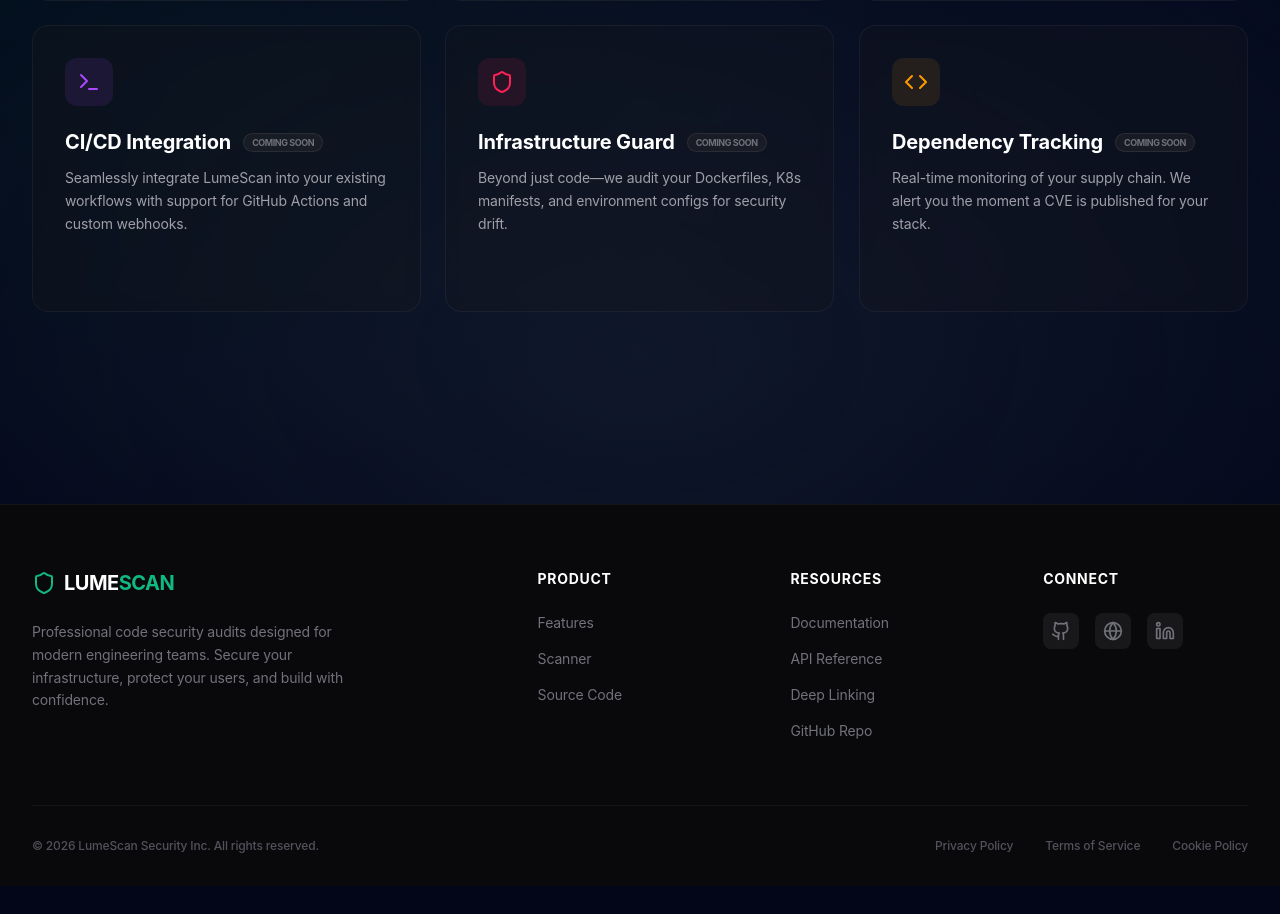
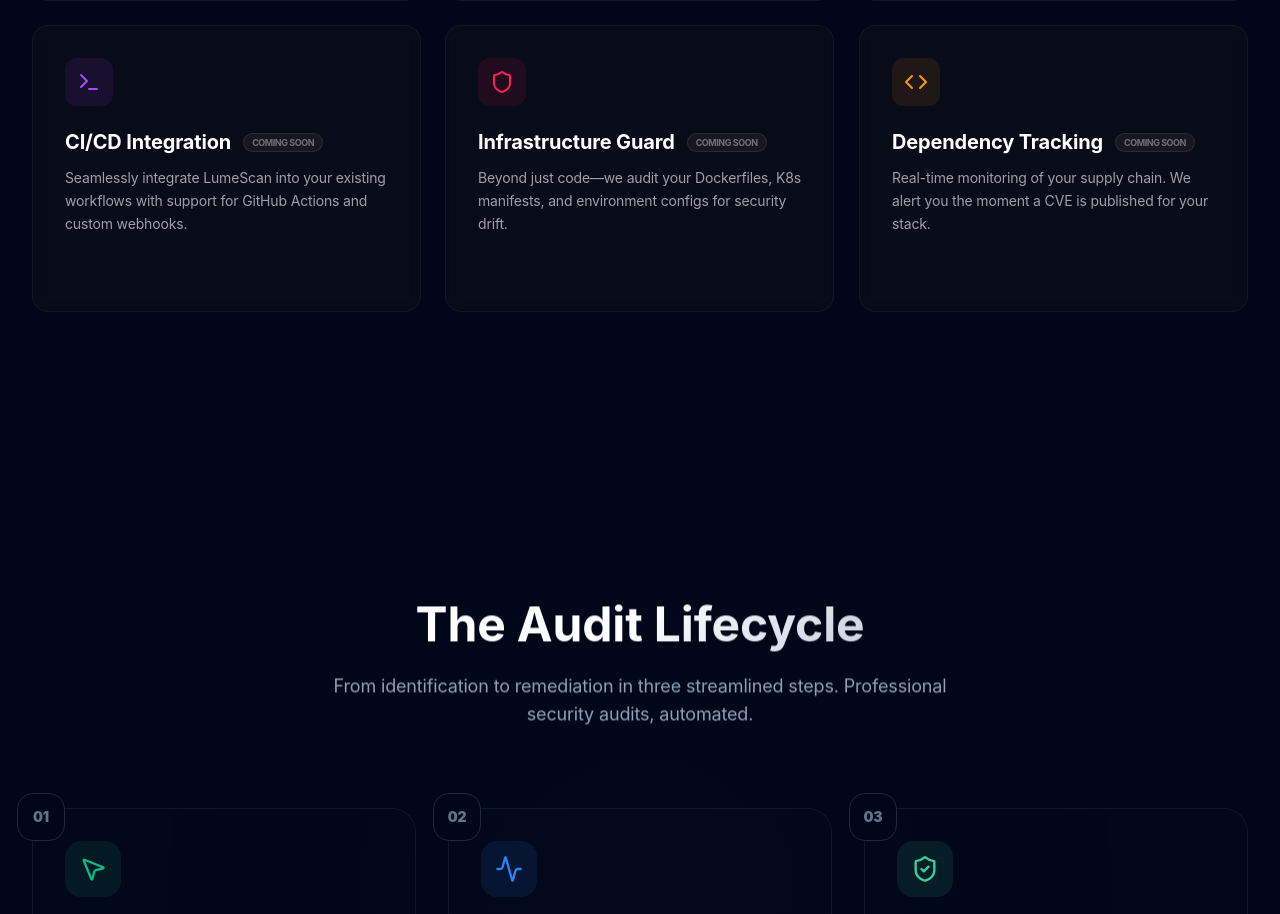
Before and after one commit to mfscpayload-690/lumescan, a Next.js app in the folder web/: page /welcome in a window 1280 px wide. Shown: the part 1645-2559 px from the top of the page. Before the commit the page ends 2531 px from the top, so only its background shows below. Built offline with nearby package versions, Linux system fonts and the light colour scheme.

Commit message:
feat: integrate new lifecycle workflow and tech stack into welcome page

```diff
--- a/web/app/welcome/page.tsx
+++ b/web/app/welcome/page.tsx
@@ -3,6 +3,9 @@
 import { Navbar } from '@/landing/Navbar';
 import { Hero } from '@/landing/Hero';
 import { Features } from '@/landing/Features';
+import { Workflow } from '@/landing/Workflow';
+import { TechStack } from '@/landing/TechStack';
+import { CTA } from '@/landing/CTA';
 import { Footer } from '@/landing/Footer';
 import { useReveal } from '@/hooks/useReveal';
 
@@ -14,7 +17,12 @@ export default function WelcomePage() {
       <Navbar />
       <main className="flex flex-col min-h-screen">
         <Hero />
-        <Features />
+        <div className="bg-slate-950">
+          <Features />
+          <Workflow />
+          <TechStack />
+          <CTA />
+        </div>
       </main>
       <Footer />
     </>
```
